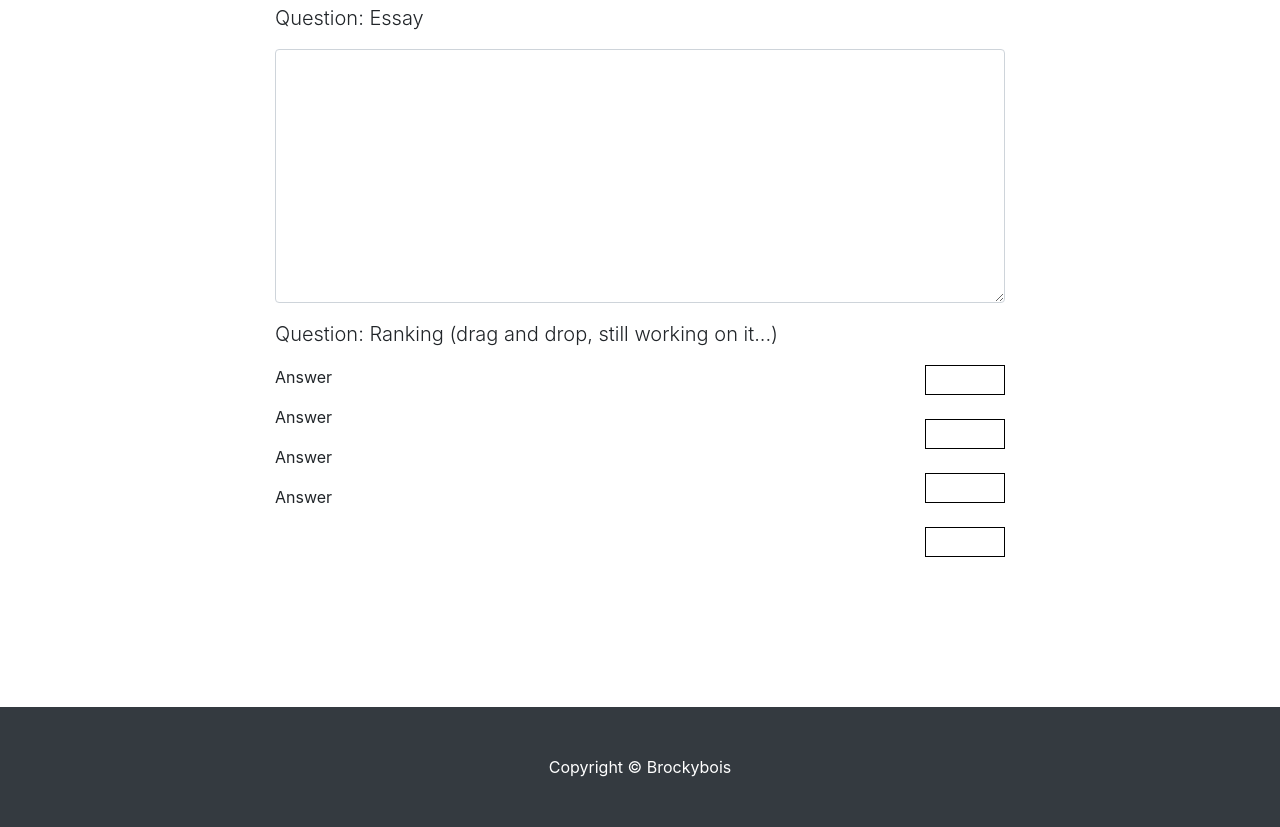
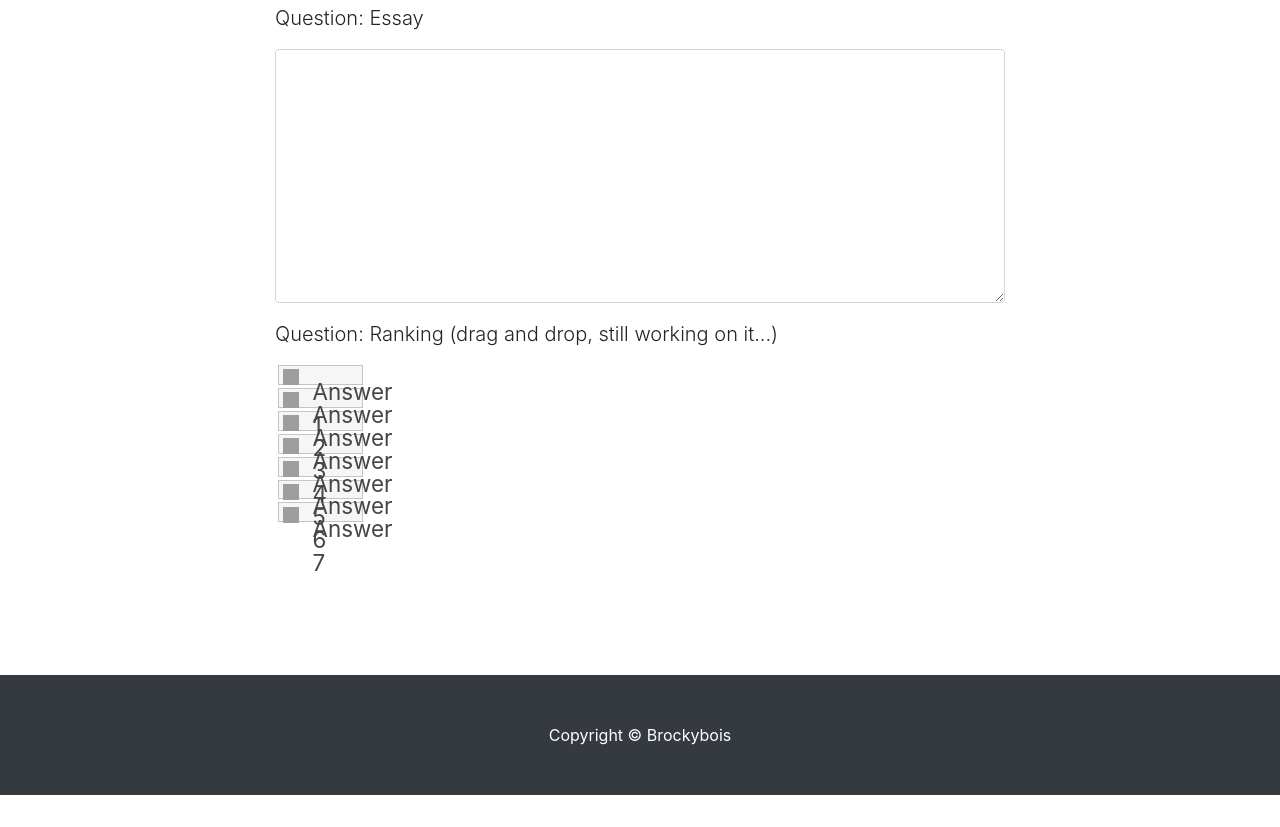
Before and after one commit to Au1st3in/spring2018-ssw322-forms, a website with bundled scripts: page questions_template/index.html in a window 1280 px wide. Shown: the part 1182-2009 px from the top of the page. After the commit the page ends 1977 px from the top, so only its background shows below. Built offline with nearby package versions, Linux system fonts and the light colour scheme; grey boxes are pictures that could not be loaded.

Commit message:
attempt at drag-ranking

```diff
--- a/questions_template/index.html
+++ b/questions_template/index.html
@@ -10,6 +10,10 @@
 
     <title>Test Questions Template</title>
 
+    <!-- jQuery to handle the draggables and movables -->
+    <link rel="stylesheet" href="//code.jquery.com/ui/1.12.1/themes/base/jquery-ui.css">
+    <link rel="stylesheet" href="/resources/demos/style.css">
+
     <!-- Bootstrap core CSS -->
     <link href="vendor/bootstrap/css/bootstrap.min.css" rel="stylesheet">
 
@@ -17,6 +21,21 @@
     <link href="css/scrolling-nav.css" rel="stylesheet">
     <script src="bootstrap-checkbox-1.5.0/dist/js/bootstrap-checkbox.js" defer></script>
 
+    <link rel="stylesheet" href="//code.jquery.com/ui/1.12.1/themes/base/jquery-ui.css">
+    <link rel="stylesheet" href="/resources/demos/style.css">
+      <style>
+        #sortable { list-style-type: none; margin: 0; padding: 0; width: 60%; }
+        #sortable li { margin: 0 3px 3px 3px; padding: 0.4em; padding-left: 1.5em; font-size: 1.4em; height: 18px; }
+        #sortable li span { position: absolute; margin-left: -1.3em; }
+      </style>
+      <script src="https://code.jquery.com/jquery-1.12.4.js"></script>
+      <script src="https://code.jquery.com/ui/1.12.1/jquery-ui.js"></script>
+      <script>
+        $( function() {
+          $( "#sortable" ).sortable();
+          $( "#sortable" ).disableSelection();
+        } );
+      </script>
   </head>
   <script>
     $(':checkbox').checkboxpicker();
@@ -44,6 +63,7 @@
   dragItem3 = document.getElementById("answer3");
   dragItem4 = document.getElementById("answer4");
 
+
 //This is the event that changes it when mouse is over
 dragItem.addEventListener("mouseover", HandleStart);
 
@@ -66,6 +86,8 @@ function HandleEnd(e) {
     e.target.innerHTML = temp; //Reverts to original
 }
 </script>
+
+
 
   <body id="page-top">
 
@@ -193,20 +215,16 @@ function HandleEnd(e) {
           <div class="col-lg-8 mx-auto">
             <div class="form-group">
                 <p class="lead">Question: Ranking (drag and drop, still working on it...)</p>
-                <div class="answer_choices" style="float: left;">
-                  <p id="answer" ondragstart="drag(event)" draggable="true">Answer</p>
-                  <p id="answer" ondragstart="drag(event)" draggable="true">Answer</p>
-                  <p id="answer" ondragstart="drag(event)" draggable="true">Answer</p>
-                  <p id="answer" ondragstart="drag(event)" draggable="true">Answer</p>
-                </div>
-                <div class="ranking_choices" style="float: right;">
-                  <div ondrop="drop(event)" ondragover="allowDrop(event)" style="width:80px;height:30px;border:1px solid #000;"></div>
-                  <br>
-                  <div ondrop="drop(event)" ondragover="allowDrop(event)" style="width:80px;height:30px;border:1px solid #000;"></div>
-                  <br>
-                  <div ondrop="drop(event)" ondragover="allowDrop(event)" style="width:80px;height:30px;border:1px solid #000;"></div>
-                  <br>
-                  <div ondrop="drop(event)" ondragover="allowDrop(event)" style="width:80px;height:30px;border:1px solid #000;"></div>
+                <div class="ranking_choices" style="float: left;">
+                  <ul id="sortable">
+                    <li class="ui-state-default"><span class="ui-icon ui-icon-arrowthick-2-n-s"></span>Answer 1</li>
+                    <li class="ui-state-default"><span class="ui-icon ui-icon-arrowthick-2-n-s"></span>Answer 2</li>
+                    <li class="ui-state-default"><span class="ui-icon ui-icon-arrowthick-2-n-s"></span>Answer 3</li>
+                    <li class="ui-state-default"><span class="ui-icon ui-icon-arrowthick-2-n-s"></span>Answer 4</li>
+                    <li class="ui-state-default"><span class="ui-icon ui-icon-arrowthick-2-n-s"></span>Answer 5</li>
+                    <li class="ui-state-default"><span class="ui-icon ui-icon-arrowthick-2-n-s"></span>Answer 6</li>
+                    <li class="ui-state-default"><span class="ui-icon ui-icon-arrowthick-2-n-s"></span>Answer 7</li>
+                  </ul>
                 </div>
               </div>
             </div>
```
